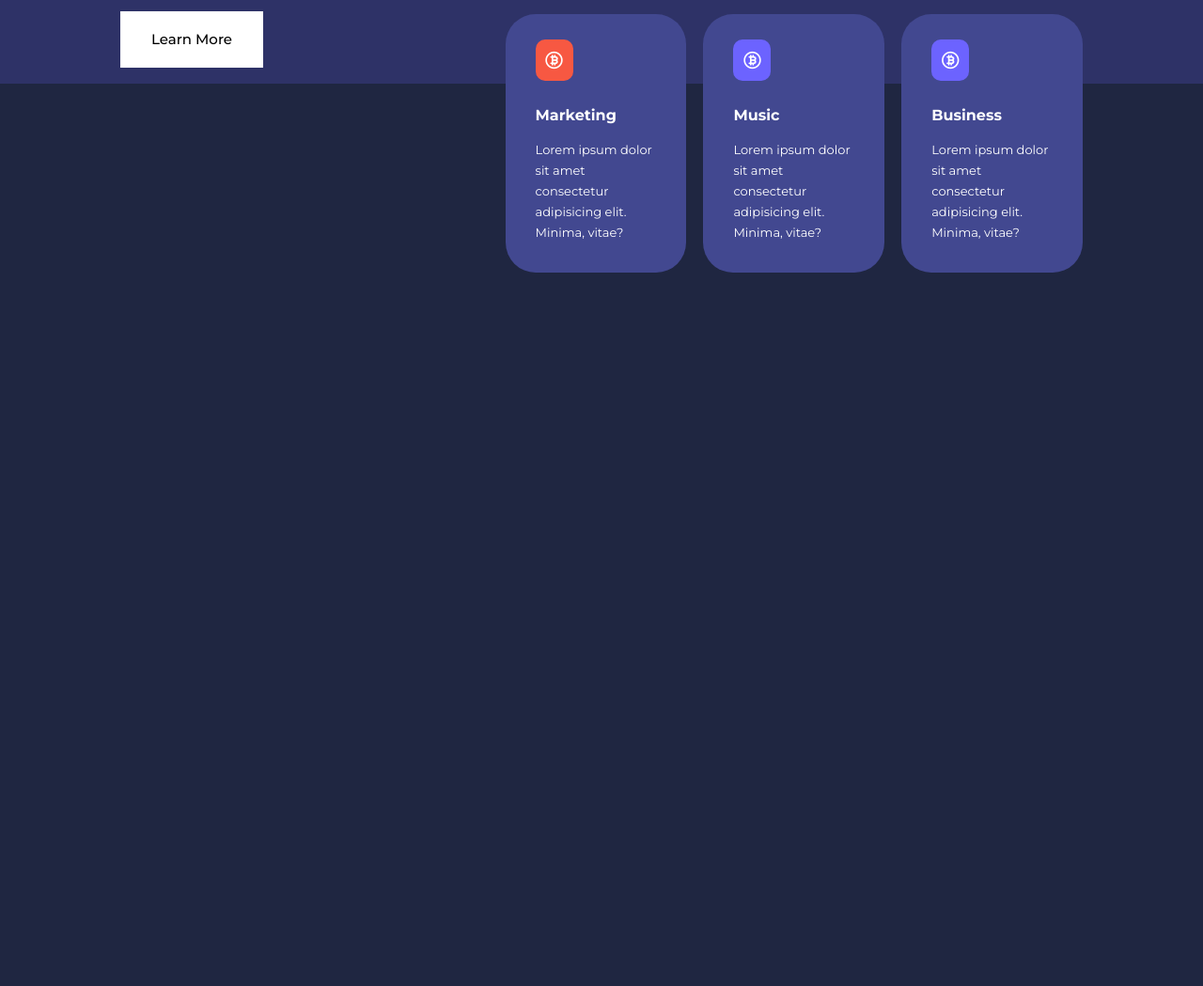
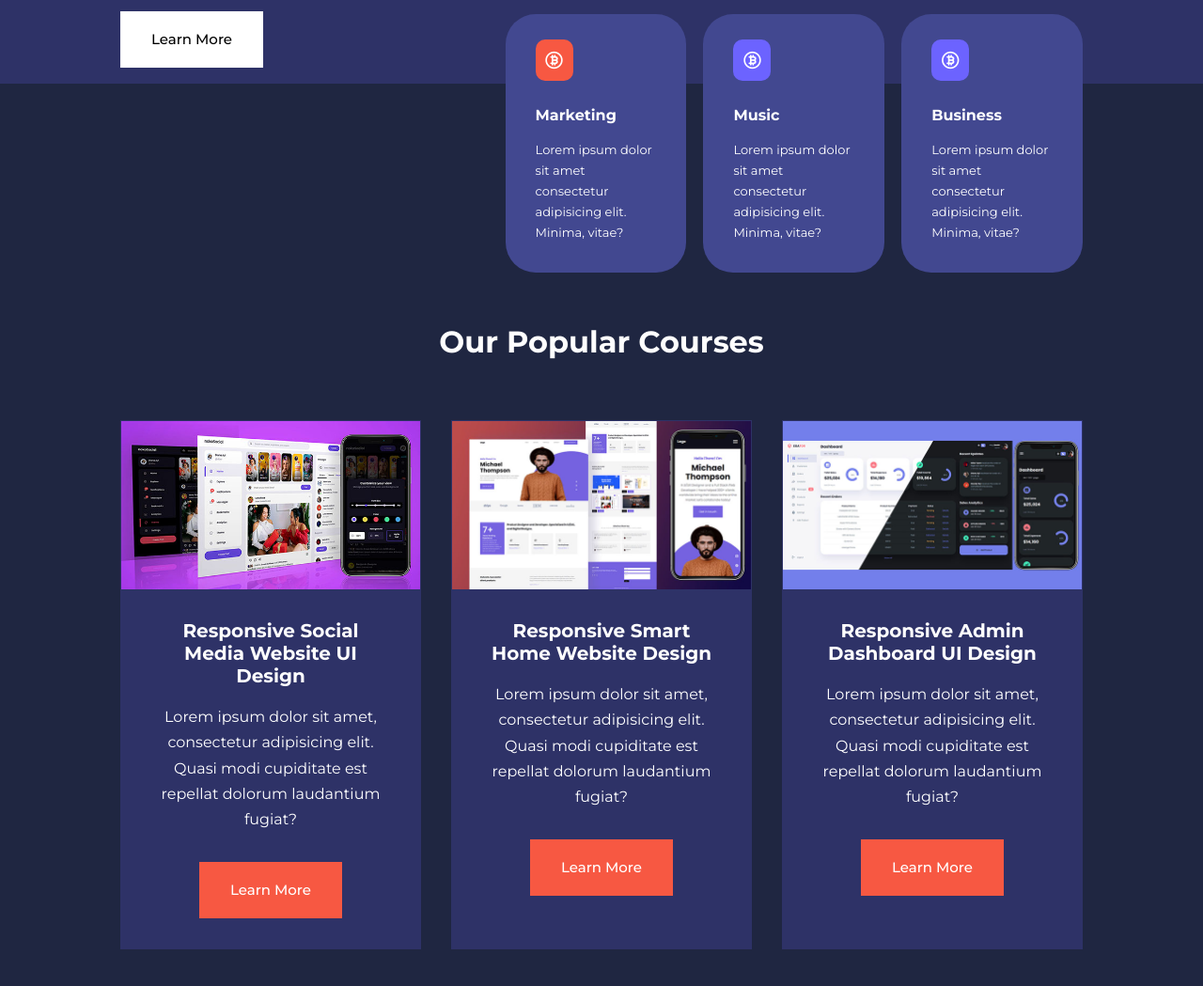
Before and after one commit to mdnasimtalukdar/Egator, a plain HTML site: page index.html in a window 1280 px wide. Shown: the part 1015-2064 px from the top of the page at 94% size. Before the commit the page ends 1305 px from the top, so only its background shows below. Drawn offline with nearby package versions, Linux system fonts and the light colour scheme.

Commit message:
Add background to the navbar and create courses section

```diff
--- a/CSS/style.css
+++ b/CSS/style.css
@@ -1,4 +1,4 @@
-@import url('https://fonts.googleapis.com/css2?family=Montserrat:wght@300;400;500;600;700;800;900&display=swap');
+@import url("https://fonts.googleapis.com/css2?family=Montserrat:wght@300;400;500;600;700;800;900&display=swap");
 
 * {
   margin: 0;
@@ -13,12 +13,12 @@
   --color_primary: #6c63ff;
   --color_success: #00bf8e;
   --color_warning: #f7c94b;
-    --color_danger:  #f75842;
-    --color_bg:      #1f2641;
-    --color_bg1:     #2e3267;
-    --color_bg2:     #424890;
-    --color_white:   #fff;
-    --color_black:   #000;
+  --color_danger: #f75842;
+  --color_bg: #1f2641;
+  --color_bg1: #2e3267;
+  --color_bg2: #424890;
+  --color_white: #fff;
+  --color_black: #000;
   --color_danger_variant: rgba(247, 88, 66, 0.4);
   --color_light: rgba(255, 255, 255, 0.7);
   --container_width_lg: 80%;
@@ -28,7 +28,7 @@
   font-size: 62.5%;
 }
 body {
-    font-family: 'Montserrat', sans-serif;
+  font-family: "Montserrat", sans-serif;
   line-height: 1.7;
   color: var(--color_white);
   background: var(--color_bg);
@@ -47,7 +47,8 @@ section h2 {
 h1,
 h2,
 h3,
-h4, h5 {
+h4,
+h5 {
   line-height: 1.2;
 }
 h1 {
@@ -60,7 +61,7 @@ h3 {
   font-size: 2.2rem;
 }
 h4 {
-    font-size: 1.9rem;
+  font-size: 2rem;
 }
 a {
   color: var(--color_white);
@@ -86,7 +87,7 @@ img {
   color: var(--color_white);
   border-color: var(--color_white);
 }
-.btn_primary{
+.btn_primary {
   background: var(--color_danger);
   color: var(--color_white);
 }
@@ -96,6 +97,7 @@ nav {
   background: transparent;
   width: 100vw;
   height: 8rem;
+  background: var(--color_primary);
   position: fixed;
   top: 0;
   z-index: 11;
@@ -161,12 +163,12 @@ header {
   grid-template-columns: 40% 60%;
 }
 .categories_left p {
-    margin: 1.6rem 0 4.8rem ;
+  margin: 1.6rem 0 4.8rem;
   font-size: 1.6rem;
 }
 .categories_right {
   display: grid;
-    grid-template-columns: repeat(3,1fr);
+  grid-template-columns: repeat(3, 1fr);
   gap: 1.8rem;
 }
 .category {
@@ -203,3 +205,32 @@ header {
 .category p {
   font-size: 1.3rem;
 }
+/* Category End */
+
+/* Courses Start */
+.courses {
+  margin-top: 16rem;
+}
+.course__Container {
+  display: grid;
+  grid-template-columns: repeat(3, 1fr);
+  gap: 3.2rem;
+}
+.course {
+  background: var(--color_bg1);
+  text-align: center;
+  border: 1px solid transparent;
+  transition: var(--transition);
+}
+.course:hover {
+  background: transparent;
+  border-color: var(--color_primary);
+}
+.course__info {
+  padding: 3.2rem;
+}
+.course__info p {
+  margin: 1.8rem 0 3.2rem;
+  font-size: 1.6rem;
+}
+/* Courses End */
--- a/index.html
+++ b/index.html
@@ -1,10 +1,13 @@
 <!DOCTYPE html>
 <html lang="en">
   <head>
-    <meta charset="UTF-8">
-    <meta name="viewport" content="width=device-width, initial-scale=1.0">
-    <link rel="stylesheet" href="https://unicons.iconscout.com/release/v4.0.8/css/line.css">
-    <link rel="stylesheet" href="./CSS/style.css">
+    <meta charset="UTF-8" />
+    <meta name="viewport" content="width=device-width, initial-scale=1.0" />
+    <link
+      rel="stylesheet"
+      href="https://unicons.iconscout.com/release/v4.0.8/css/line.css"
+    />
+    <link rel="stylesheet" href="./CSS/style.css" />
     <title>EGATOR</title>
   </head>
   <body>
@@ -28,12 +31,16 @@
       <div class="container header_container">
         <div class="header_left">
           <h1>Grow your skills to advance your career path</h1>
-                <p>Lorem ipsum dolor sit, amet consectetur adipisicing elit. Voluptatum tenetur adipisci doloremque nemo, explicabo autem eveniet hic suscipit molestias! Itaque.</p>
+          <p>
+            Lorem ipsum dolor sit, amet consectetur adipisicing elit. Voluptatum
+            tenetur adipisci doloremque nemo, explicabo autem eveniet hic
+            suscipit molestias! Itaque.
+          </p>
           <a href="courses.html" class="btn btn_primary">Get Started</a>
         </div>
         <div class="header_right">
           <div class="header_right_img">
-                    <img src="./images/header.svg" alt="Header Image">
+            <img src="./images/header.svg" alt="Header Image" />
           </div>
         </div>
       </div>
@@ -44,48 +51,131 @@
       <div class="container categories__Container">
         <div class="categories_left">
           <h2>Categories</h2>
-                <p>Lorem ipsum dolor sit amet consectetur adipisicing elit. Perferendis incidunt quos repellendus, asperiores tenetur hic a numquam, officiis nesciunt, quasi sed quas aspernatur. Voluptate quos odio eum, fugit molestiae dicta?</p>
+          <p>
+            Lorem ipsum dolor sit amet consectetur adipisicing elit. Perferendis
+            incidunt quos repellendus, asperiores tenetur hic a numquam,
+            officiis nesciunt, quasi sed quas aspernatur. Voluptate quos odio
+            eum, fugit molestiae dicta?
+          </p>
           <a href="#" class="btn">Learn More</a>
         </div>
         <div class="categories_right">
           <article class="category">
-                    <span class="category_icon"><i class="uil uil-bitcoin-circle"></i></span>
+            <span class="category_icon"
+              ><i class="uil uil-bitcoin-circle"></i
+            ></span>
             <h5>Blockchain</h5>
-                    <p>Lorem ipsum dolor sit amet consectetur adipisicing elit. Minima, vitae?</p>
+            <p>
+              Lorem ipsum dolor sit amet consectetur adipisicing elit. Minima,
+              vitae?
+            </p>
           </article>
 
           <article class="category">
-                    <span class="category_icon"><i class="uil uil-bitcoin-circle"></i></span>
+            <span class="category_icon"
+              ><i class="uil uil-bitcoin-circle"></i
+            ></span>
             <h5>Graphic Design</h5>
-                    <p>Lorem ipsum dolor sit amet consectetur adipisicing elit. Minima, vitae?</p>
+            <p>
+              Lorem ipsum dolor sit amet consectetur adipisicing elit. Minima,
+              vitae?
+            </p>
           </article>
 
           <article class="category">
-                    <span class="category_icon"><i class="uil uil-bitcoin-circle"></i></span>
+            <span class="category_icon"
+              ><i class="uil uil-bitcoin-circle"></i
+            ></span>
             <h5>Finance</h5>
-                    <p>Lorem ipsum dolor sit amet consectetur adipisicing elit. Minima, vitae?</p>
+            <p>
+              Lorem ipsum dolor sit amet consectetur adipisicing elit. Minima,
+              vitae?
+            </p>
           </article>
 
           <article class="category">
-                    <span class="category_icon"><i class="uil uil-bitcoin-circle"></i></span>
+            <span class="category_icon"
+              ><i class="uil uil-bitcoin-circle"></i
+            ></span>
             <h5>Marketing</h5>
-                    <p>Lorem ipsum dolor sit amet consectetur adipisicing elit. Minima, vitae?</p>
+            <p>
+              Lorem ipsum dolor sit amet consectetur adipisicing elit. Minima,
+              vitae?
+            </p>
           </article>
 
           <article class="category">
-                    <span class="category_icon"><i class="uil uil-bitcoin-circle"></i></span>
+            <span class="category_icon"
+              ><i class="uil uil-bitcoin-circle"></i
+            ></span>
             <h5>Music</h5>
-                    <p>Lorem ipsum dolor sit amet consectetur adipisicing elit. Minima, vitae?</p>
+            <p>
+              Lorem ipsum dolor sit amet consectetur adipisicing elit. Minima,
+              vitae?
+            </p>
           </article>
 
           <article class="category">
-                    <span class="category_icon"><i class="uil uil-bitcoin-circle"></i></span>
+            <span class="category_icon"
+              ><i class="uil uil-bitcoin-circle"></i
+            ></span>
             <h5>Business</h5>
-                    <p>Lorem ipsum dolor sit amet consectetur adipisicing elit. Minima, vitae?</p>
+            <p>
+              Lorem ipsum dolor sit amet consectetur adipisicing elit. Minima,
+              vitae?
+            </p>
           </article>
         </div>
       </div>
     </section>
     <!-- Categories End -->
+    <!-- Courses Start -->
+    <section class="courses">
+      <h2>Our Popular Courses</h2>
+      <div class="container course__Container">
+        <article class="course">
+          <div class="course__image">
+            <img src="./images/course1.jpg" alt="Course One" />
+          </div>
+          <div class="course__info">
+            <h4>Responsive Social Media Website UI Design</h4>
+            <p>
+              Lorem ipsum dolor sit amet, consectetur adipisicing elit. Quasi
+              modi cupiditate est repellat dolorum laudantium fugiat?
+            </p>
+            <a href="courses.html" class="btn btn_primary">Learn More</a>
+          </div>
+        </article>
+
+        <article class="course">
+          <div class="course__image">
+            <img src="./images/course2.jpg" alt="Course One" />
+          </div>
+          <div class="course__info">
+            <h4>Responsive Smart Home Website Design</h4>
+            <p>
+              Lorem ipsum dolor sit amet, consectetur adipisicing elit. Quasi
+              modi cupiditate est repellat dolorum laudantium fugiat?
+            </p>
+            <a href="courses.html" class="btn btn_primary">Learn More</a>
+          </div>
+        </article>
+
+        <article class="course">
+          <div class="course__image">
+            <img src="./images/course3.jpg" alt="Course One" />
+          </div>
+          <div class="course__info">
+            <h4>Responsive Admin Dashboard UI Design</h4>
+            <p>
+              Lorem ipsum dolor sit amet, consectetur adipisicing elit. Quasi
+              modi cupiditate est repellat dolorum laudantium fugiat?
+            </p>
+            <a href="courses.html" class="btn btn_primary">Learn More</a>
+          </div>
+        </article>
+      </div>
+    </section>
+    <!-- Courses End -->
   </body>
 </html>
```
Lines whose indentation alone changed are shown as unchanged.
